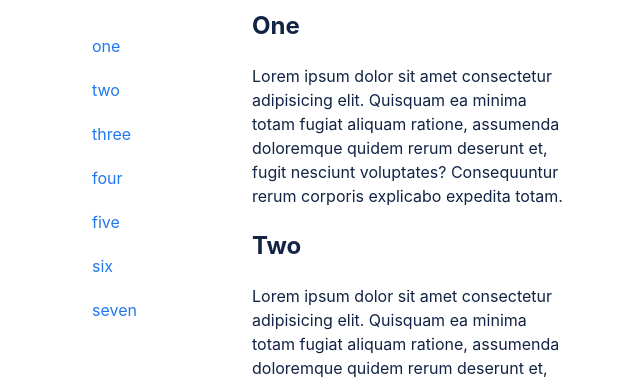
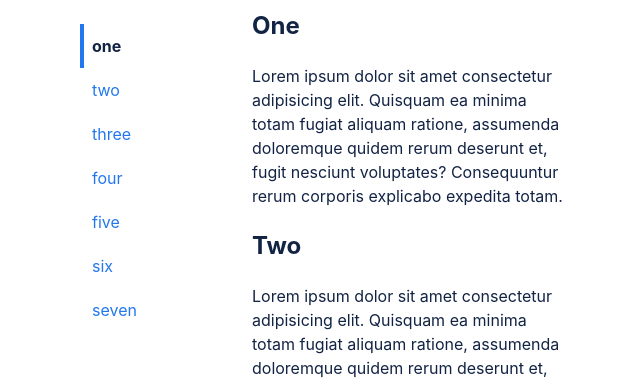
Before and after one commit to UFHealth/butr.js, a website: page example.html in a window 1280 px wide. Shown: the top 382 px of the page, 308-948 px from the left. Drawn offline with Linux system fonts and the light colour scheme.

Commit message:
rebuild, fix example

```diff
--- a/example.html
+++ b/example.html
@@ -120,10 +120,9 @@
       </div>
     </div>
 
-    <script src="butr-to.min.js"></script>
-    <script src="butr-marker.min.js"></script>
+    <script src="dist/butr.js"></script>
     <script>
-      Butr.marker({ useTo: true })
+      butr.Marker({useTo: true});
     </script>
   </body>
 </html>
```
Also changed, not shown: dist/butr.js.
